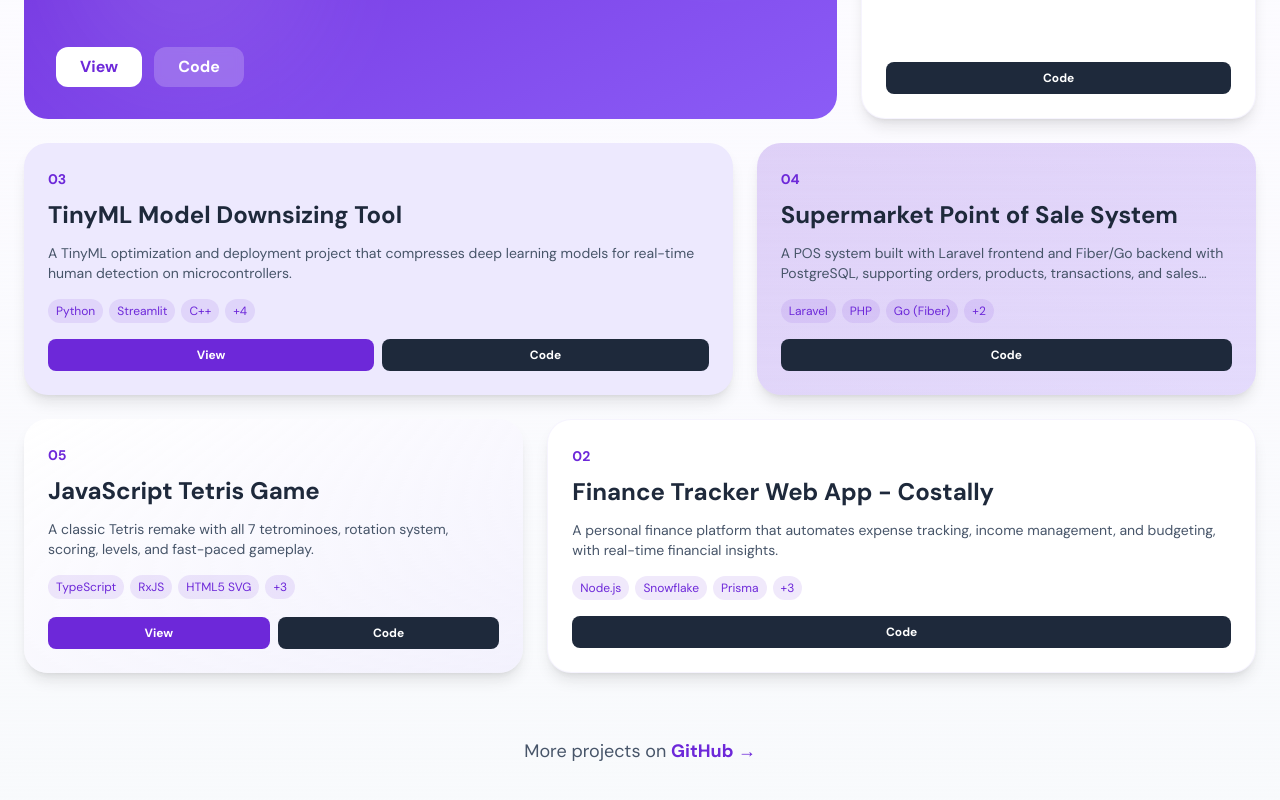
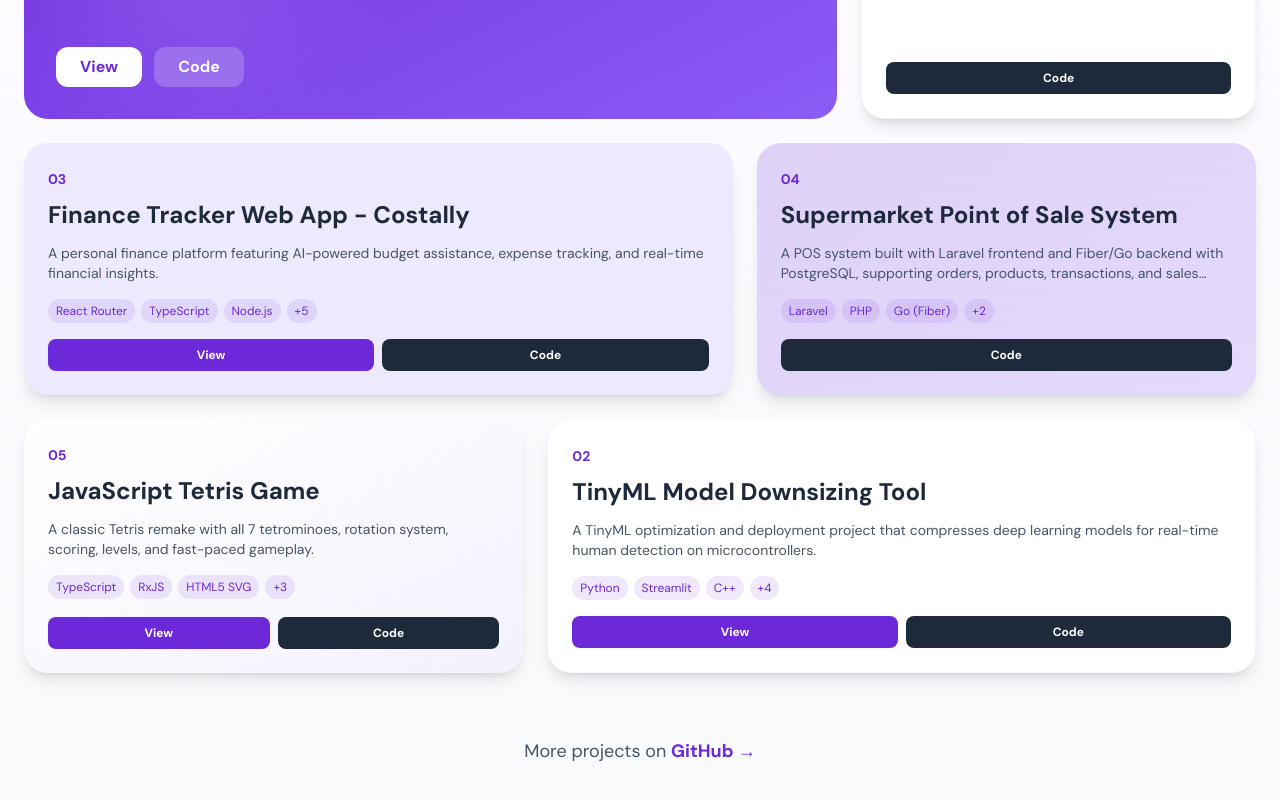
Before and after one commit to DianaWijaya/personal-website, a React (Vite) app: page / in a window 1280 px wide. Shown: the part 2544-3344 px from the top of the page. Built offline with nearby package versions, Linux system fonts and the light colour scheme.

Commit message:
Add project

```diff
--- a/src/reusables/data/projectsData.ts
+++ b/src/reusables/data/projectsData.ts
@@ -19,7 +19,7 @@ export const projectsData: Project[] = [
     {
       "id": 2,
       "title": "Book Web Crawling & Monitoring System",
-      "description": "A full Python-based web crawler, scheduler, and API for scraping and monitoring data from books-to-scrape website.",
+      "description": "A full Python-based web crawler, scheduler, and API for scraping and monitoring data from books-to-scrape.",
       "fullDescription": "A complete book-scraping system built with Python with BeautifulSoup, custom scheduler, and FastAPI. The crawler extracts book titles, prices, ratings, categories, and descriptions from books.toscrape.com and stores them in MongoDB. A daily scheduler detects content changes and generates CSV reports, and lastly, a FastAPI service exposes endpoints with API-key authentication.",
       "technologies": [
         "Python",
@@ -32,23 +32,24 @@ export const projectsData: Project[] = [
       "githubUrl": "https://github.com/DianaWijaya/book-web-crawling-project"
     },
     {
-      id: 5,
-      title: "TinyML Model Downsizing Tool",
+      id: 3,
+      title: "Finance Tracker Web App - Costally",
       description:
-        "A TinyML optimization and deployment project that compresses deep learning models for real-time human detection on microcontrollers.",
+        "A personal finance platform featuring AI-powered budget assistance, expense tracking, and real-time financial insights.",
       fullDescription:
-        "This project focuses on optimizing and deploying a human detection deep learning model on resource-constrained microcontrollers using TinyML techniques. The core objective was to eliminate server-side inference in surveillance systems by enabling fully on-device intelligence.\n\nThe project involved extensive research and implementation of model downsizing techniques including Neural Architecture Search (MCUNet & OFA), channel and block-level pruning, Bayesian optimization, int8 quantization, and knowledge distillation. A MobileNetV2-based model was compressed by nearly 900% while maintaining reliable accuracy and real-time performance.\n\nThe final optimized model was successfully deployed on an Arduino Nano 33 BLE Sense with an Arducam camera, achieving real-time human detection with a model size under 1MB and low memory usage.\n\nTo make TinyML optimization more accessible, a Streamlit-based Model Downsizing Tool was developed. This tool allows users to upload their own MobileNetV2 models and apply pruning, quantization, fine-tuning, and knowledge distillation through a user-friendly interface, with downloadable PyTorch and TFLite outputs ready for embedded deployment.",
+        "A personal finance management platform that helps users track expenses, manage income, and apply zero-based budgeting with real-time visibility into spending and income. The app features AI-powered budget assistance using Google Gemini AI to provide personalized budgeting tips and financial insights. Users can link bank accounts for automated transaction tracking, categorize expenses, and set financial goals. The platform offers interactive analytics with charts and graphs to visualize spending patterns and progress towards goals, and is powered by a smart AI chatbot for instant financial support.",
       technologies: [
-        "Python",
-        "Streamlit",
-        "C++",
-        "PyTorch",
-        "TinyML",
-        " TFLite",
-        "Arduino",
+        "React Router",
+        "TypeScript",
+        "Node.js",
+        "Prisma",
+        "Supabase",
+        "Tailwind CSS",
+        "Google Gemini AI",
+        "OAuth (bcrypt)",
       ],
-      liveUrl: "https://downsizing-tool-v2.streamlit.app",
-      githubUrl: "https://github.com/DianaWijaya/MCS14-Model-Downsizing-Tool-Streamlit",
+      liveUrl: "https://costally.vercel.app",
+      githubUrl: "https://github.com/DianaWijaya/budget-planner-project"
     },
     {
       "id": 4,
@@ -83,21 +84,22 @@ export const projectsData: Project[] = [
     },
     {
       id: 6,
-      title: "Finance Tracker Web App - Costally",
+      title: "TinyML Model Downsizing Tool",
       description:
-        "A personal finance platform that automates expense tracking, income management, and budgeting, with real-time financial insights.",
+        "A TinyML optimization and deployment project that compresses deep learning models for real-time human detection on microcontrollers.",
       fullDescription:
-        "A personal finance management platform that helps users track expenses, manage income, and apply zero-based budgeting with real-time visibility into spending and net worth. Built with a Node.js and TypeScript backend, Prisma ensures reliable financial transactions, while Snowflake supports long-term trend analysis. The application emphasizes security, performance, and a clean, responsive user interface.",
+        "This project focuses on optimizing and deploying a human detection deep learning model on resource-constrained microcontrollers using TinyML techniques. The core objective was to eliminate server-side inference in surveillance systems by enabling fully on-device intelligence.\n\nThe project involved extensive research and implementation of model downsizing techniques including Neural Architecture Search (MCUNet & OFA), channel and block-level pruning, Bayesian optimization, int8 quantization, and knowledge distillation. A MobileNetV2-based model was compressed by nearly 900% while maintaining reliable accuracy and real-time performance.\n\nThe final optimized model was successfully deployed on an Arduino Nano 33 BLE Sense with an Arducam camera, achieving real-time human detection with a model size under 1MB and low memory usage.\n\nTo make TinyML optimization more accessible, a Streamlit-based Model Downsizing Tool was developed. This tool allows users to upload their own MobileNetV2 models and apply pruning, quantization, fine-tuning, and knowledge distillation through a user-friendly interface, with downloadable PyTorch and TFLite outputs ready for embedded deployment.",
       technologies: [
-        "Node.js",
-        "Snowflake",
-        "Prisma",
-        "TypeScript",
-        "Auth (bcrypt)",
-        "Tailwind CSS"
+        "Python",
+        "Streamlit",
+        "C++",
+        "PyTorch",
+        "TinyML",
+        " TFLite",
+        "Arduino",
       ],
-      liveUrl: "",
-      githubUrl: "https://github.com/DianaWijaya/costally-finance-tracker"
+      liveUrl: "https://downsizing-tool-v2.streamlit.app",
+      githubUrl: "https://github.com/DianaWijaya/MCS14-Model-Downsizing-Tool-Streamlit",
     },
     {
       id: 7,
```
